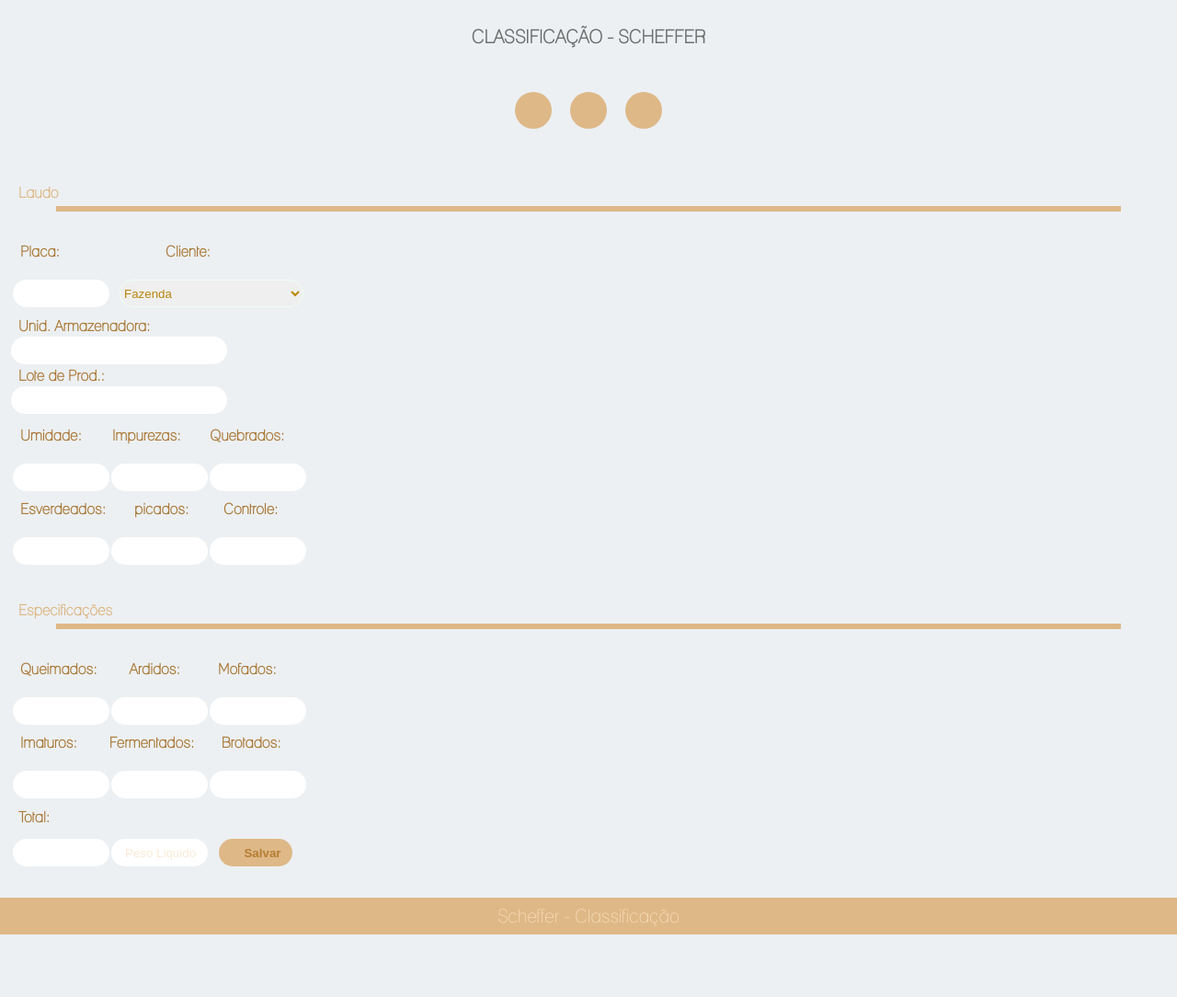
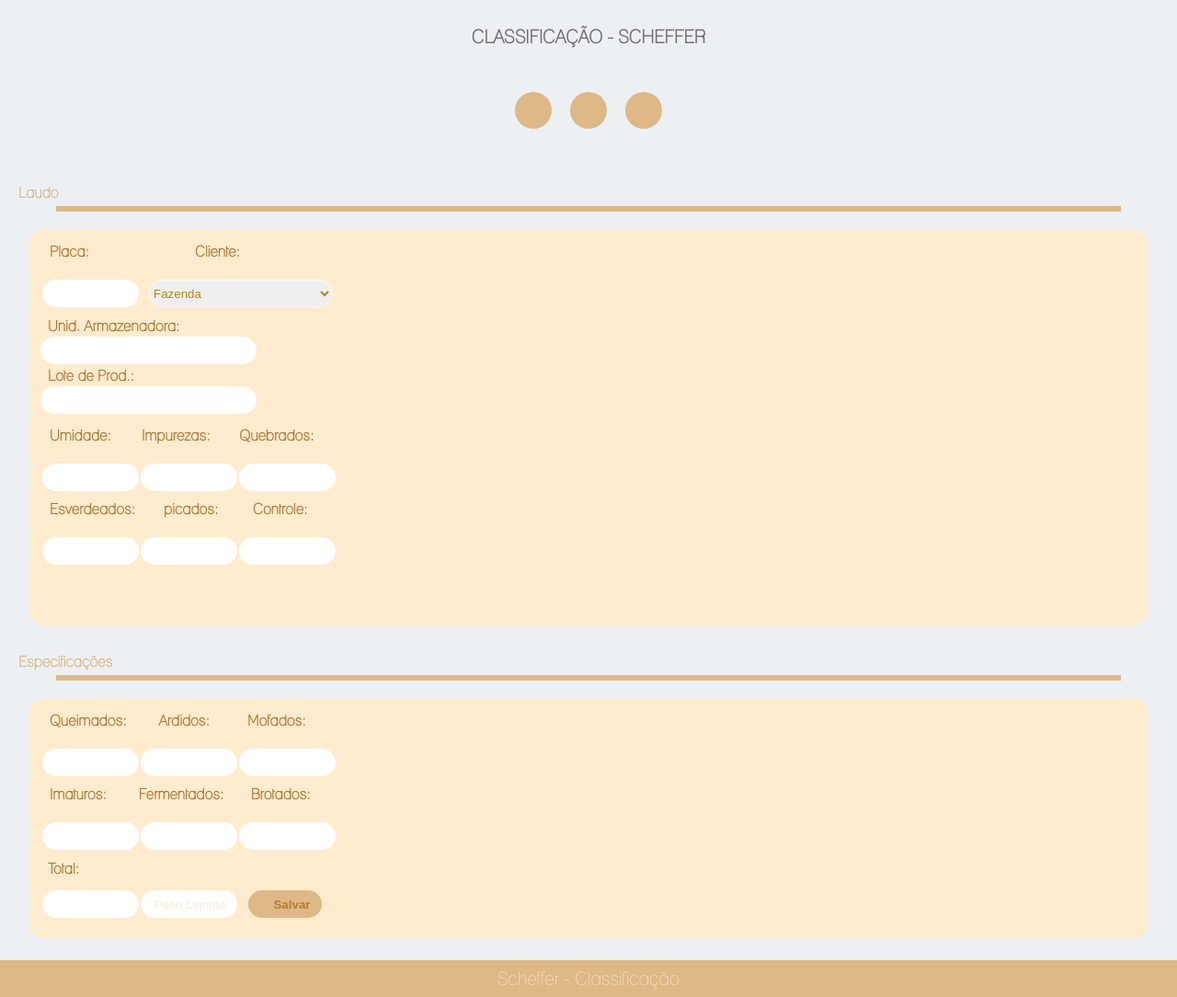
Before and after one commit to anderson-armazem/appscheffer, a plain HTML site: page index.html in a window 1280 px wide. Shown: the whole page at 92% size. Before the commit the page ends 1016 px from the top, so only its background shows below. Drawn offline with Linux system fonts and the light colour scheme.

Commit message:
Update estilo.css

```diff
--- a/estilo.css
+++ b/estilo.css
@@ -197,3 +197,20 @@
    /* background-color: aquamarine;*/
 }
 /*Classificação: Inicio*/
+
+div.parte1{
+    width: 95%;
+    height: 430px;
+    background-color: blanchedalmond;
+    margin-left: auto;
+    margin-right: auto;
+    border-radius: 15px;
+}
+div.parte2{
+    width: 95%;
+    height: 260px;
+    background-color: blanchedalmond;
+    margin-left: auto;
+    margin-right: auto;
+    border-radius: 15px;
+}
```
